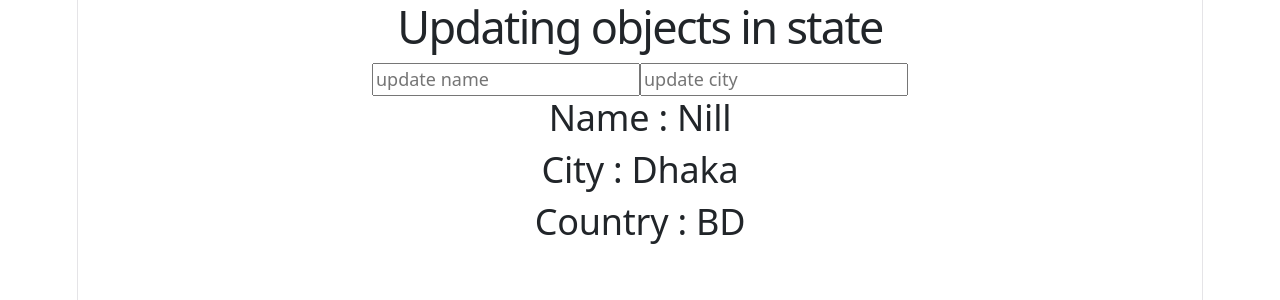
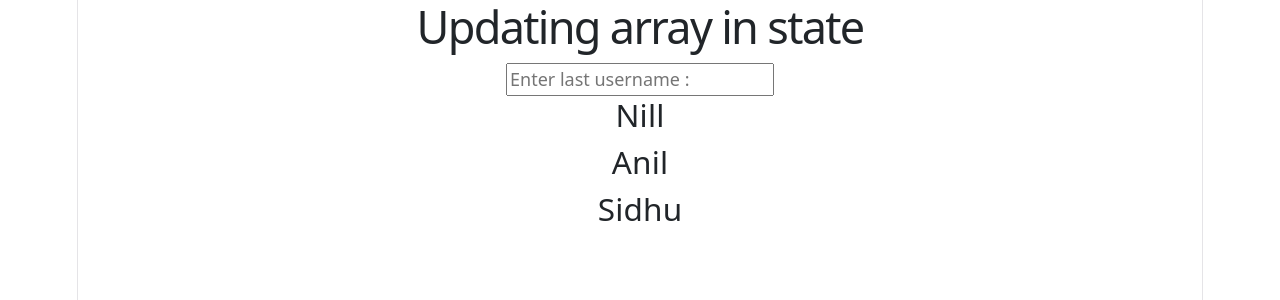
Before and after one commit to codewithnill/reactjs_19_by_code_step_by_step, a React (Vite) app in the folder main/react-blog/: page / in a window 1280 px wide. Shown: the top 300 px of the page. Built offline with nearby package versions, Linux system fonts and the light colour scheme.

Commit message:
updating array in state.

```diff
--- a/main/react-blog/src/App.jsx
+++ b/main/react-blog/src/App.jsx
@@ -1,49 +1,29 @@
 import {useState} from "react";
 function App() {
 
-  // const [name,setName]=useState('NB Nill')
-
-  const [data,setData]=useState(
-    {
-      name: 'Nill',
-      address:{
-        city : "Dhaka",
-        country:'BD'
-      }
-    }
-  )
-
-  const handleName=(val)=>{
-    data.name=val
-    console.log(data);
-    // setName("Nill")
-
-    setData({...data})
-  }
+  // const [name,setName]=useState("Nill")
+  const [data,setData]=useState(['Nill','Anil','Sidhu'])
 
 
-  const handleCity=(city)=>{
-    data.address.city=city
+  const handleUser=(name)=>{
+    data[data.length-1]=name;
     console.log(data);
-    // setName("Nill")
-
-    setData({...data,address:{...data.address,city}})
+    setData([...data])
   }
 
 
   return (
     <div>
-      <h1>Updating objects in state</h1>
+      <h1>Updating array in state</h1>
+      {/* <h2>{name}</h2>
+      <button onClick={()=>setName("NB Nill")}>Update name</button> */}
 
-      {/* <button onClick={handleName}>Update name</button> */}
-      <input type="text" placeholder="update name" onChange={(event)=>handleName(event.target.value)}></input>
-
-
-      <input type="text" placeholder="update city" onChange={(event)=>handleCity(event.target.value)}></input>
-
-      <h2>Name : {data.name}</h2>
-      <h2>City : {data.address.city}</h2>
-      <h2>Country : {data.address.country}</h2>
+      <input type="text" placeholder="Enter last username : " onChange={(e)=>handleUser(e.target.value)}></input>
+      {
+        data.map((item,index)=>(
+          <h3 key={index}>{item}</h3>
+        ))
+      }
     </div>
   );
 }
```
